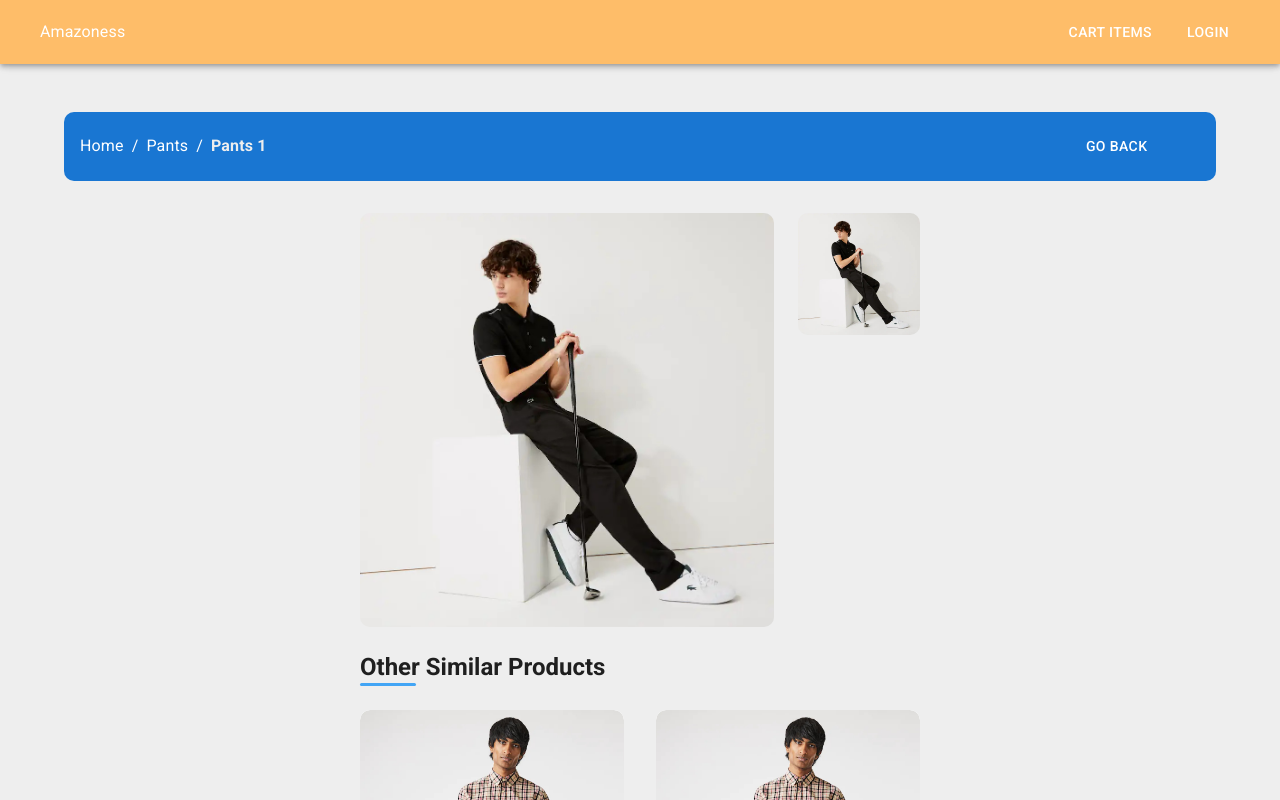
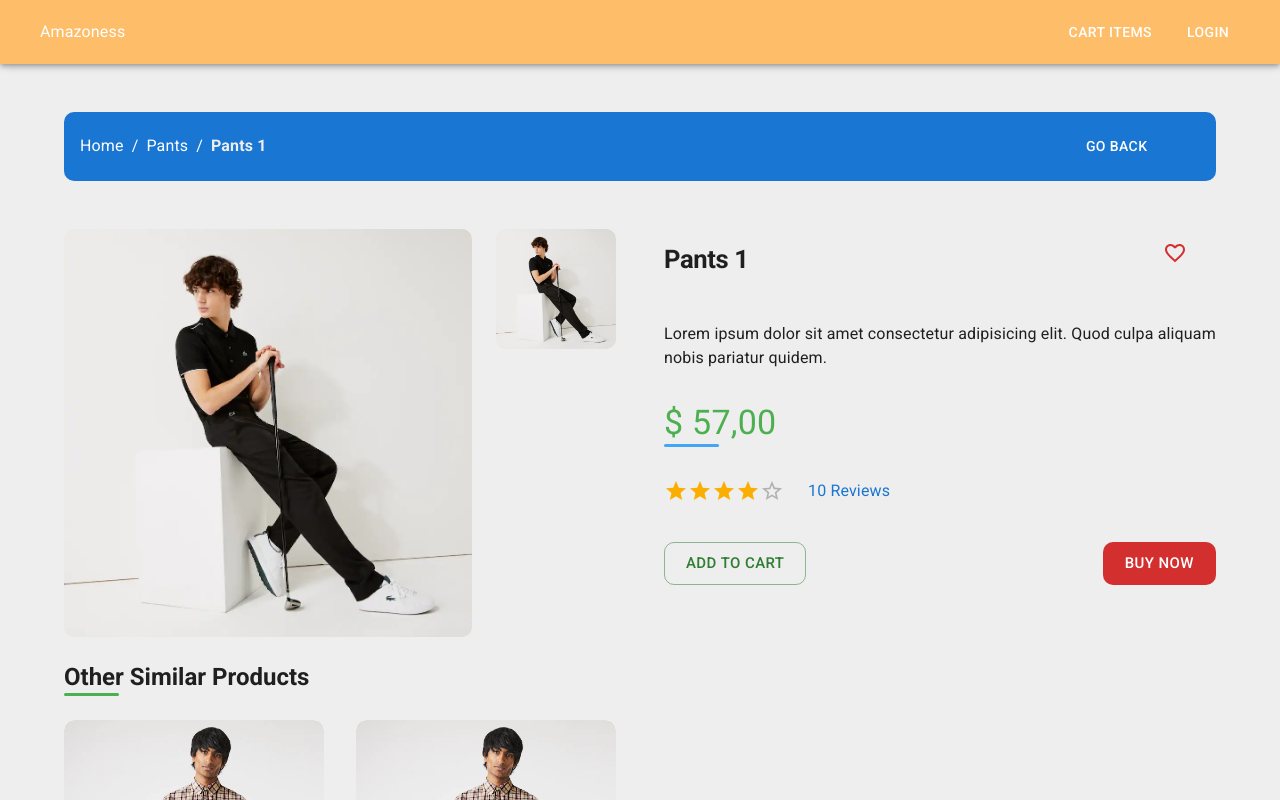
Before and after one commit to TheMrCorvy/amazoness, a Next.js app: page /product/pants-1 in a window 1280 px wide. Shown: the top 800 px of the page. Built offline with nearby package versions, Linux system fonts and the light colour scheme.

Commit message:
finished basic layout

```diff
--- a/src/misc/staticData.ts
+++ b/src/misc/staticData.ts
@@ -45,7 +45,7 @@ export const data: StaticProductData = {
 			id: 4,
 			name: "Shoe 1",
 			category: "Shoes",
-			images: ["/images/pants-1.jpg"],
+			images: ["/images/pants-1.jpg", "/images/shirt-1.jpg"],
 			price: 7,
 			brand: "Nike",
 			rating: 5,
--- a/src/pages/product/[slug].tsx
+++ b/src/pages/product/[slug].tsx
@@ -3,10 +3,11 @@ import { FC, useEffect, useState } from "react"
 import { useRouter } from "next/router"
 import Image from "next/image"
 
-import { ButtonBase, Container, Grid, Typography } from "@mui/material"
+import { Button, ButtonBase, Container, Grid, IconButton, Typography, Rating } from "@mui/material"
+import FavoriteBorderIcon from "@mui/icons-material/FavoriteBorder"
 
 import { data, urlKeyWords } from "../../misc/staticData"
-import { useFakeApi, useSlug } from "../../components/utils"
+import { useFakeApi, usePriceFormatter, useSlug } from "../../components/utils"
 import { Product, Req } from "../../misc/types"
 
 import BreadCrumbs from "../../components/BreadCrumbs"
@@ -20,9 +21,11 @@ const ProductPage: FC = () => {
 	const createSlug = useSlug
 	const callApi = useFakeApi
 	const classes = useStyles()
+	const formatPrice = usePriceFormatter
 
 	const [product, setProduct] = useState<Product>(placeholder)
 	const [loading, setLoading] = useState(true)
+	const [mainImg, setMainImg] = useState("")
 
 	useEffect(() => {
 		if (!router.isReady) return
@@ -52,10 +55,45 @@ const ProductPage: FC = () => {
 		})
 	}, [router.isReady])
 
+	const updateMainImg = (src: string) => setMainImg(src)
+
+	const similarProducts = (option: 1 | 2) => {
+		const display1 = { xs: "none", md: "block" }
+		const display2 = { xs: "block", md: "none" }
+
+		const layoutOption = option === 1 ? display1 : display2
+
+		return (
+			<>
+				<Grid item xs={12} className={classes.marginTop} sx={{ display: layoutOption }}>
+					<UnderlinedTitle
+						color="success"
+						variant="h5"
+						body="other similar products"
+						useCaps
+						bold
+					/>
+				</Grid>
+				<Grid item xs={12} sx={{ display: layoutOption }}>
+					<Grid container spacing={4}>
+						{data.products.map(
+							(product, index) =>
+								product.id <= 4 && (
+									<Grid item xs={12} md={6} key={index}>
+										<ProductCard product={product} />
+									</Grid>
+								)
+						)}
+					</Grid>
+				</Grid>
+			</>
+		)
+	}
+
 	return (
 		<Container maxWidth="lg">
 			{!loading && product.id && (
-				<Grid container justifyContent="space-around" spacing={4}>
+				<Grid container justifyContent="space-around" spacing={6}>
 					<Grid item xs={12}>
 						<BreadCrumbs
 							title={product.name}
@@ -69,7 +107,7 @@ const ProductPage: FC = () => {
 						<Grid container spacing={3}>
 							<Grid item xs={12} md={9}>
 								<Image
-									src={product.images[0]}
+									src={mainImg ? mainImg : product.images[0]}
 									alt={product.name}
 									height={640}
 									width={640}
@@ -81,7 +119,10 @@ const ProductPage: FC = () => {
 								<Grid container spacing={3}>
 									{product.images.map((image, index) => (
 										<Grid item xs={4} md={12} key={index}>
-											<ButtonBase className={classes.img}>
+											<ButtonBase
+												className={classes.img}
+												onClick={() => updateMainImg(image)}
+											>
 												<Image
 													src={image}
 													title={product.name}
@@ -95,27 +136,69 @@ const ProductPage: FC = () => {
 									))}
 								</Grid>
 							</Grid>
-							<Grid item xs={12} className={classes.marginTop}>
+							{similarProducts(1)}
+						</Grid>
+					</Grid>
+					<Grid item xs={12} md={6}>
+						<Grid container spacing={4}>
+							<Grid item xs={10}>
+								<Typography variant="h1" sx={{ fontWeight: "bold" }}>
+									{product.name}
+								</Typography>
+							</Grid>
+							<Grid item xs={2}>
+								<IconButton color="error" size="large">
+									<FavoriteBorderIcon />
+								</IconButton>
+							</Grid>
+							<Grid item xs={12}>
+								<Typography variant="body1">{product.description}</Typography>
+							</Grid>
+							<Grid item xs={12} className={classes.textGreen}>
 								<UnderlinedTitle
+									variant="h4"
 									color="info"
-									variant="h5"
-									body="other similar products"
-									useCaps
-									bold
+									body={formatPrice(product.price)}
 								/>
 							</Grid>
 							<Grid item xs={12}>
-								<Grid container spacing={4}>
-									{data.products.map(
-										(product, index) =>
-											product.id <= 4 && (
-												<Grid item xs={12} md={6} key={index}>
-													<ProductCard product={product} />
-												</Grid>
-											)
-									)}
+								<Grid container spacing={3}>
+									<Grid item xs={6} sm={4} lg={3}>
+										<Rating
+											name="read-only"
+											value={product.rating / 2}
+											readOnly
+											precision={0.5}
+										/>
+									</Grid>
+									<Grid item xs={6} sm={8} lg={9}>
+										<Typography className={classes.textInfo}>
+											{product.numReviews} Reviews
+										</Typography>
+									</Grid>
 								</Grid>
 							</Grid>
+							<Grid item xs={6}>
+								<Button
+									variant="outlined"
+									size="large"
+									className={classes.textGreen}
+									color="success"
+								>
+									add to cart
+								</Button>
+							</Grid>
+							<Grid item xs={6} className={classes.textRight}>
+								<Button
+									variant="contained"
+									size="large"
+									color="error"
+									disableElevation
+								>
+									buy now
+								</Button>
+							</Grid>
+							{similarProducts(2)}
 						</Grid>
 					</Grid>
 				</Grid>
--- a/src/pages/product/styles.ts
+++ b/src/pages/product/styles.ts
@@ -9,6 +9,15 @@ const useStyles = makeStyles((theme: Theme) =>
 		img: {
 			borderRadius: 10,
 		},
+		textGreen: {
+			color: theme.palette.success.light,
+		},
+		textInfo: {
+			color: theme.palette.info.main,
+		},
+		textRight: {
+			textAlign: "right",
+		},
 	})
 )
 
```
